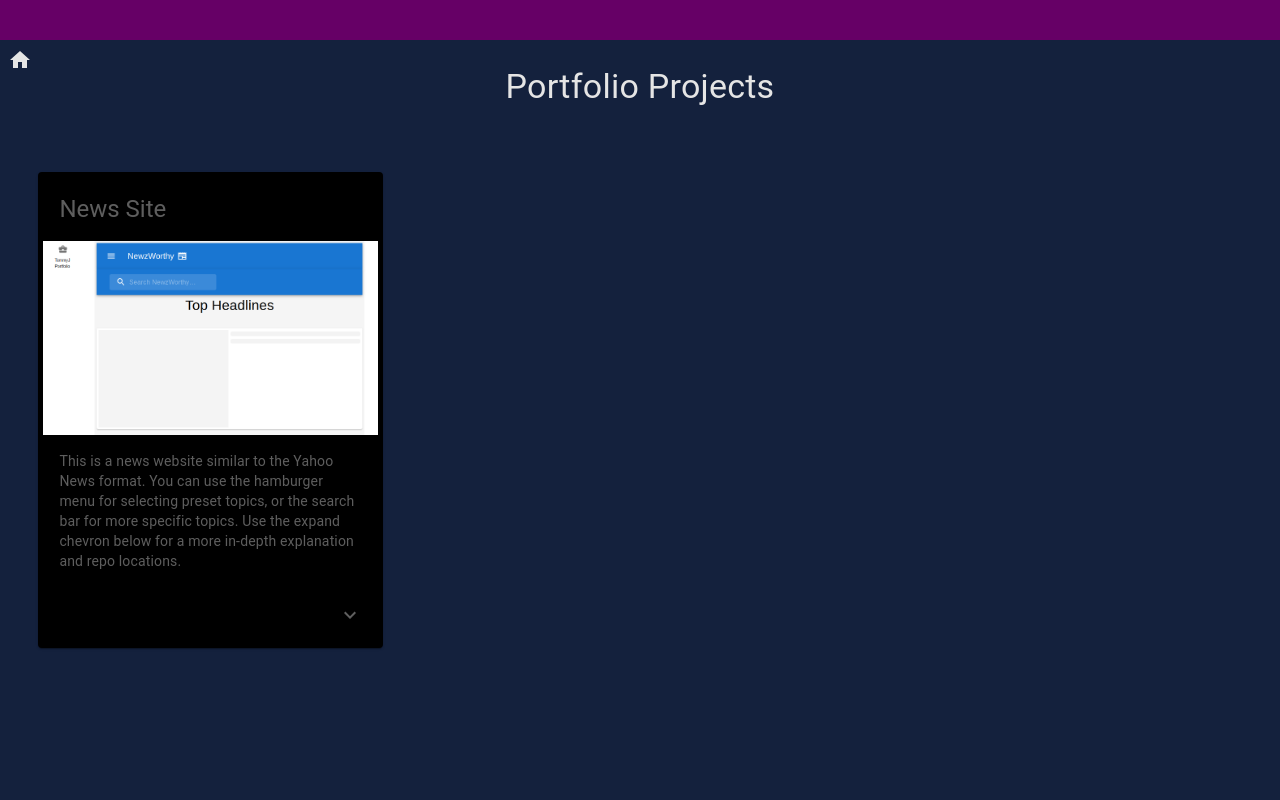
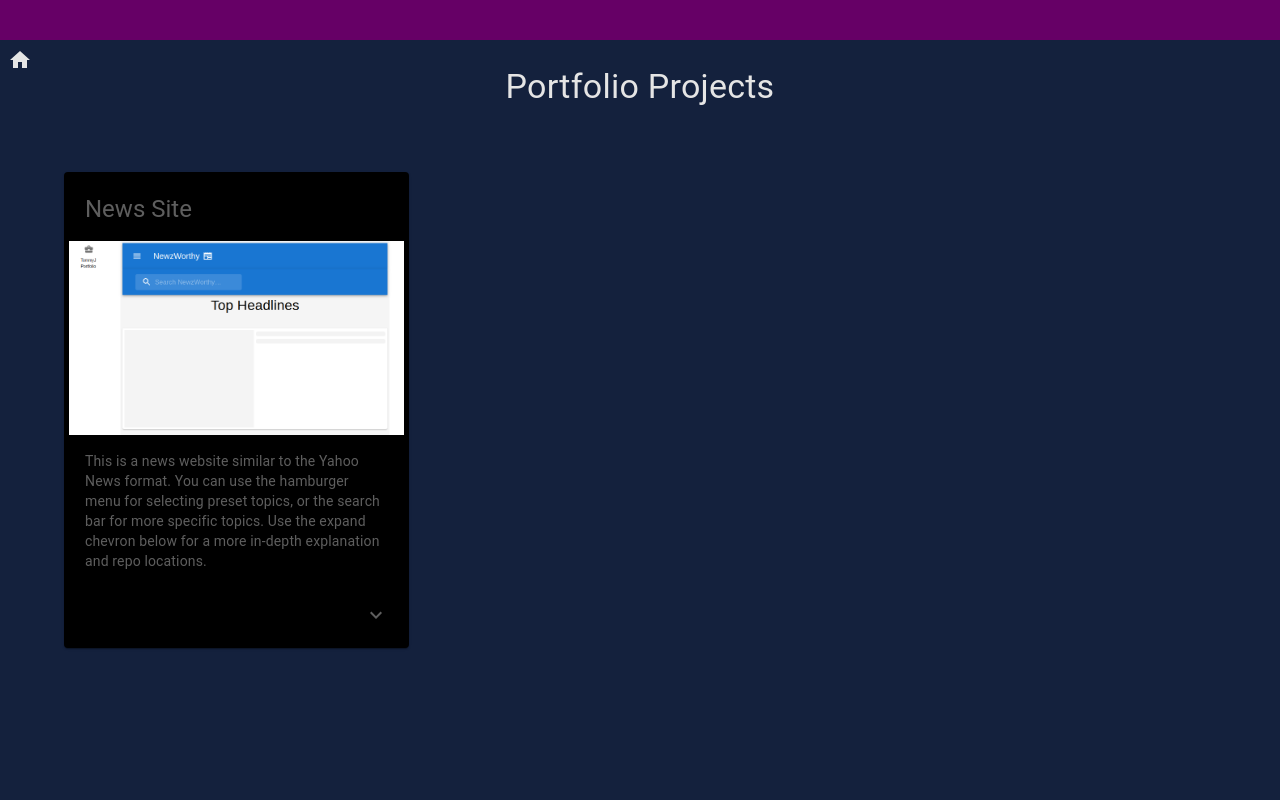
Before and after one commit to tommyj99/tommyj-site, a Next.js app: page /portfolio in a window 1280 px wide. Shown: the top 800 px of the page. Built offline with nearby package versions, Linux system fonts and the light colour scheme.

Commit message:
margin adjust

```diff
--- a/pages/portfolio.js
+++ b/pages/portfolio.js
@@ -58,7 +58,7 @@ const Portfolio = () => {
       <Box
         style={{
           alignItems: "left",
-          paddingLeft: "3%",
+          paddingLeft: "5%",
           width: "100%",
           minHeight: "100vh",
         }}
```
